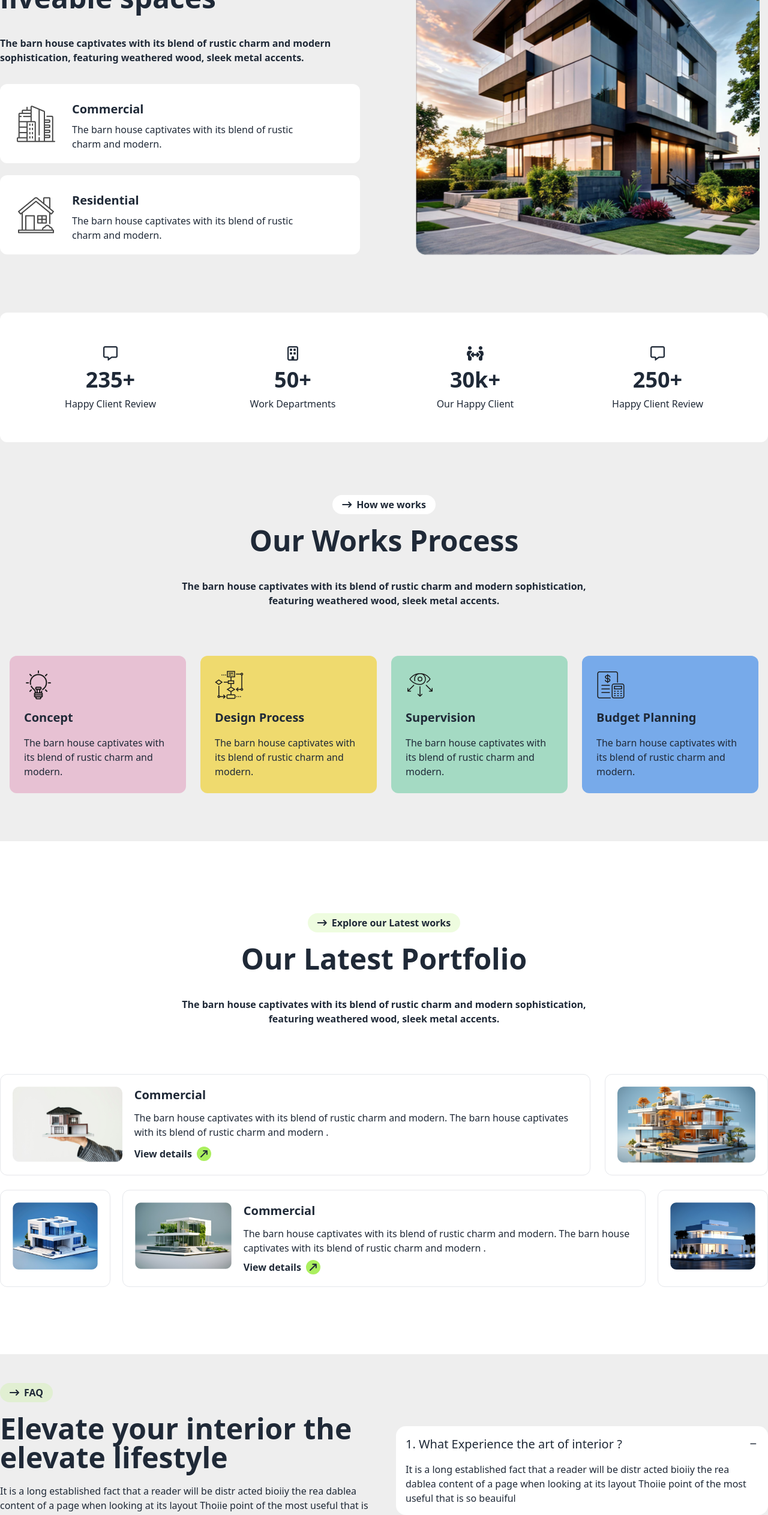
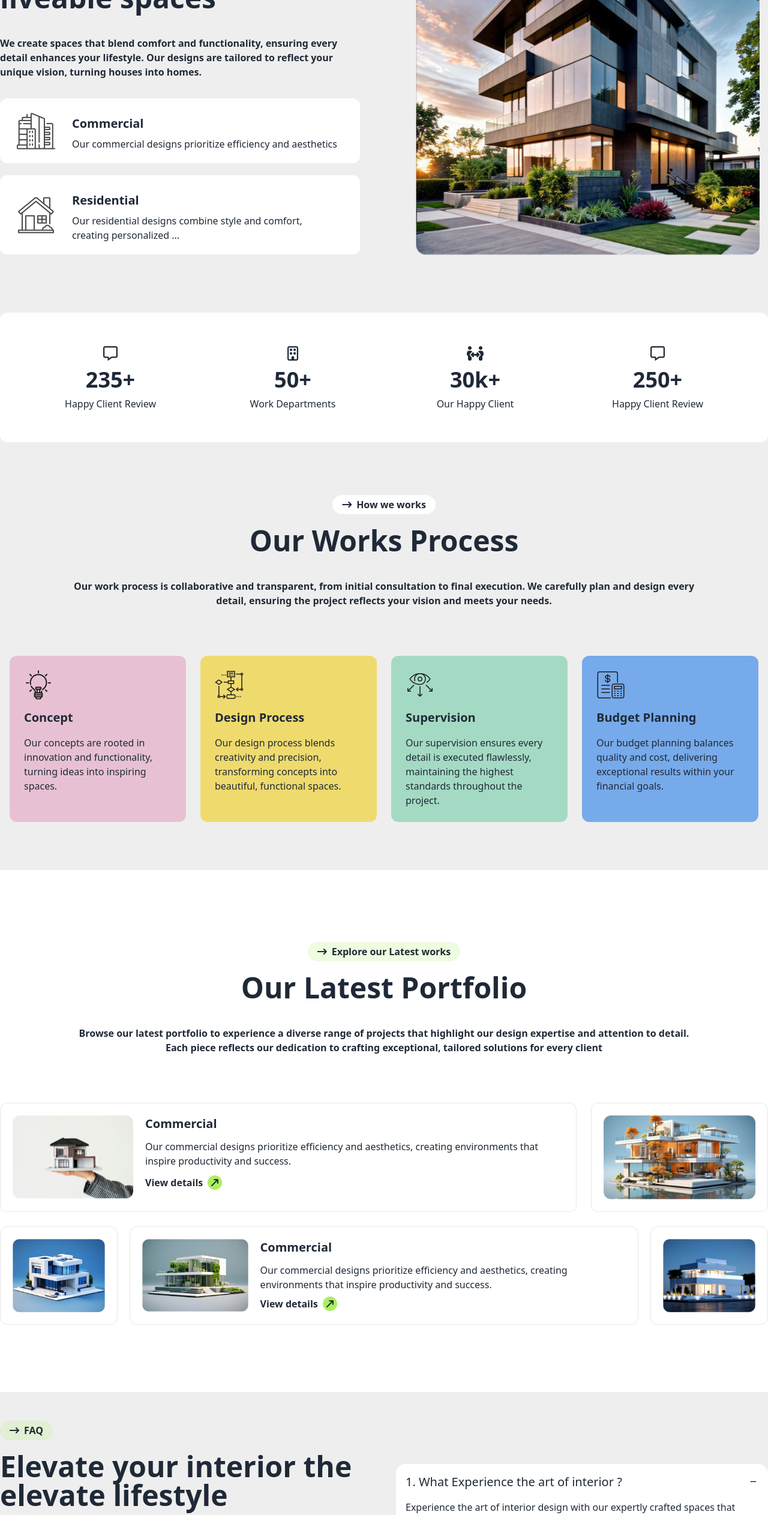
Before and after one commit to sm-sarwar/Assignment-03, a plain HTML site: page index.html in a window 1280 px wide. Shown: the part 1074-3599 px from the top of the page at 60% size. Drawn offline with nearby package versions, Linux system fonts and the light colour scheme.

Commit message:
Add unique section

```diff
--- a/index.html
+++ b/index.html
@@ -144,8 +144,7 @@
                         <a href=""><i class="fa-solid fa-arrow-right-long  mr-2"></i>About us</a>
                       </button>
                       <h1 class="text-5xl font-bold my-5 mb-10">We design thoughtful, liveable spaces</h1>
-                      <p class="font-semibold my-6 mb-8">The barn house captivates with its blend of rustic charm and
-                        modern sophistication, featuring weathered wood, sleek metal accents.
+                      <p class="font-semibold my-6 mb-8">We create spaces that blend comfort and functionality, ensuring every detail enhances your lifestyle. Our designs are tailored to reflect your unique vision, turning houses into homes.
                       </p>
                     </div>
 
@@ -157,7 +156,7 @@
                       </div>
                       <div>
                         <h3 class="font-bold text-xl my-2">Commercial</h3>
-                        <p class="textsl500 font-[500]">The barn house captivates with its blend of rustic <br>charm and modern.</p>
+                        <p class="textsl500 font-[500]">Our commercial designs prioritize efficiency and aesthetics</p>
                       </div>
                      </div>
                     <!-- card -->
@@ -167,7 +166,7 @@
                       </div>
                       <div>
                         <h3 class="font-bold text-xl my-2">Residential</h3>
-                        <p class="textsl500 font-[500]">The barn house captivates with its blend of rustic <br>charm and modern.</p>
+                        <p class="textsl500 font-[500]">Our residential designs combine style and comfort, <br>creating personalized ...</p>
                       </div>
                      </div>
 
@@ -213,7 +212,7 @@
                     <a href=""><i class="fa-solid fa-arrow-right-long  mr-2"></i>How we works</a>
                   </button>
                   <h1 class="text-5xl font-bold my-5 mb-10">Our Works Process</h1>
-                  <p class="font-semibold my-6 mb-8">The barn house captivates with its blend of rustic charm and modern sophistication, <br>featuring weathered wood, sleek metal accents.
+                  <p class="font-semibold my-6 mb-8">Our work process is collaborative and transparent, from initial consultation to final execution. We carefully plan and design every <br> detail, ensuring the project reflects your vision and meets your needs.
                   </p>
                 </div>
 
@@ -224,25 +223,25 @@
                   <div class="space-y-4 bg-[#E7C1D3] p-6 rounded-xl">
                     <img src="./assets/concept.png" alt="">
                     <h3 class="font-bold text-xl">Concept</h3>
-                    <p class="font-[500] ">The barn house captivates with its blend of rustic charm and modern.</p>
+                    <p class="font-[500] ">Our concepts are rooted in innovation and functionality, turning ideas into inspiring spaces.</p>
                   </div>
                   <!-- card  -->
                   <div class="space-y-4 bg-[#EFDA6E] p-6 rounded-xl">
                     <img src="./assets/flow-chart.png" alt="">
                     <h3 class="font-bold text-xl">Design Process</h3>
-                    <p class="font-[500] ">The barn house captivates with its blend of rustic charm and modern.</p>
+                    <p class="font-[500] ">Our design process blends creativity and precision, transforming concepts into beautiful, functional spaces.</p>
                   </div>
                   <!-- card  -->
                   <div class="space-y-4 bg-[#A4DAC3] p-6 rounded-xl">
                     <img src="./assets/vision.png" alt="">
                     <h3 class="font-bold text-xl">Supervision</h3>
-                    <p class="font-[500] ">The barn house captivates with its blend of rustic charm and modern.</p>
+                    <p class="font-[500] ">Our supervision ensures every detail is executed flawlessly, maintaining the highest standards throughout the project.</p>
                   </div>
                   <!-- card  -->
                   <div class="space-y-4 bg-[#77AAEA] p-6 rounded-xl">
                     <img src="./assets/budget-planning.png" alt="">
                     <h3 class="font-bold text-xl">Budget Planning</h3>
-                    <p class="font-[500] ">The barn house captivates with its blend of rustic charm and modern.</p>
+                    <p class="font-[500] ">Our budget planning balances quality and cost, delivering exceptional results within your financial goals.</p>
                   </div>
 
                  </div>
@@ -261,7 +260,7 @@
                 <a href=""><i class="fa-solid fa-arrow-right-long  mr-2"></i>Explore our Latest works</a>
               </button>
               <h1 class="text-5xl font-bold my-5 mb-10">Our Latest Portfolio</h1>
-              <p class="font-semibold my-6 mb-8">The barn house captivates with its blend of rustic charm and modern sophistication, <br>featuring weathered wood, sleek metal accents.
+              <p class="font-semibold my-6 mb-8">Browse our latest portfolio to experience a diverse range of projects that highlight our design expertise and attention to detail. <br>Each piece reflects our dedication to crafting exceptional, tailored solutions for every client
               </p>
             </div>
 
@@ -275,7 +274,7 @@
                 </div>
                 <div class="">
                   <h3 class="font-extrabold mb-3 mt-3 lg:mt-0 text-xl">Commercial</h3>
-                  <p class="mb-3">The barn house captivates with its blend of  rustic charm and modern.  The barn house captivates with its blend of rustic charm and modern .</p>
+                  <p class="mb-3">Our commercial designs prioritize efficiency and aesthetics, creating environments that inspire productivity and success. </p>
                   <a class="font-bold ">View details<a href=""><i class="fa-solid fa-arrow-right-long -rotate-45 bg-primary p-1 rounded-full ml-2"></i></a></a>
                 </div>
               </div>
@@ -299,7 +298,7 @@
                   </div>
                   <div class="">
                     <h3 class="font-bold mb-3 mt-3 lg:mt-0 text-xl">Commercial</h3>
-                    <p class="mb-2">The barn house captivates with its blend of  rustic charm and modern.  The barn house captivates with its blend of rustic charm and modern .</p>
+                    <p class="mb-2">Our commercial designs prioritize efficiency and aesthetics, creating environments that inspire productivity and success. </p>
                     <a class="font-bold ">View details<a href=""><i class="fa-solid fa-arrow-right-long -rotate-45 bg-primary p-1 rounded-full ml-2"></i></a></a>
                   </div>
                 </div>
@@ -334,7 +333,7 @@
                       <div class="p-5 rounded-lg bg-white shadow-xl">
                         <p class="font-bold mb-2"> <span class="text-2xl font-bold">2k+</span>
                           Project Completed</p>
-                          <p class="">The barn house captivates with its <br> blend of rustic  charm and modern. <br>The barn house captivates with its <br> blend of rustic charm and modern .
+                          <p class="">With over 2,000 projects completed,<br> we bring extensive experience and proven  success to every new venture
                           </p>
                       </div>
                     </div>
@@ -345,31 +344,49 @@
                       <input type="radio" name="my-accordion-3" checked="checked" />
                       <div class="collapse-title text-xl font-medium">1. What Experience the art of interior ?</div>
                       <div class="collapse-content">
-                        <p>It is a long established fact that a reader will be distr acted bioiiy the rea dablea content of a page when looking at its layout Thoiie point of the most useful that is so beauiful</p>
+                        <p>Experience the art of interior design with our expertly crafted spaces that merge aesthetics with functionality. Discover how our creative vision transforms your environment into a stunning masterpiece</p>
                       </div>
                     </div>
                     <div class="collapse collapse-plus bg-white">
                       <input type="radio" name="my-accordion-3" />
                       <div class="collapse-title text-xl font-medium">2. What Let your interior tell your story?</div>
                       <div class="collapse-content">
-                        <p>It is a long established fact that a reader will be distr acted bioiiy the rea dablea content of a page when looking at its layout Thoiie point of the most useful that is so beauiful</p>
+                        <p>Let your interior tell your story through thoughtfully designed spaces that reflect your personality and values. Our designs create a narrative that resonates with your unique style and life experiences</p>
                       </div>
                     </div>
                     <div class="collapse collapse-plus bg-white">
                       <input type="radio" name="my-accordion-3" />
                       <div class="collapse-title text-xl font-medium">3. What Experience the art of interior?</div>
                       <div class="collapse-content">
-                        <p>It is a long established fact that a reader will be distr acted bioiiy the rea dablea content of a page when looking at its layout Thoiie point of the most useful that is so beauiful</p>
+                        <p>Experience the art of interior design where every detail is meticulously crafted to create a harmonious and inspiring space. Our approach blends creativity and functionality to bring your vision to life</p>
                       </div>
                     </div>
                   </div>
               </div>
 
-             <!-- Newsletter section   -->
-              <div>
+          </section>
+          <!-- Newsletter section   -->
+           <section class="bg-slate-800 text-center md:text-left ">
+              <div class="max-w-screen-xl mx-auto py-20  px-5 md:px-0 md:flex gap-48 justify-center ">
+                <div class="text-white text-9xl">
+                  <a href=""><i class="fa-solid fa-envelope-open-text"></i></a>
+                </div>
 
+                <div class="">
+                   <h1 class="text-4xl md:text-5xl font-bold mb-5 text-white">Subscribe to Our Newsletter</h1>
+
+                   <p class=" mb-5 text-slate-300">Subscribe to our newsletter for the latest design trends, project updates, and exclusive insights. Stay informed and inspired as we <br>bring you the best in interior design straight to your inbox.
+                   </p>
+
+                   <div class="">
+                    <input type="email" placeholder="Email" class="input w-full md:w-2/3" />
+                    <button class="bg-white py-3 rounded-xl px-2 mt-5 md:mt-0 font-bold ">
+                      <a href="">Subscribe Now<i class="fa-solid fa-arrow-right-long -rotate-45 bg-primary rounded-full p-1 ml-2"></i></a>
+                  </button>
+                   </div>
+                </div>
               </div>
-          </section>
+           </section>
 
           <!-- lets discuss section  -->
            <section class="bg-heroBg bg-no-repeat bg-cover ">
@@ -380,7 +397,7 @@
                 <a href=""><i class="fa-solid fa-arrow-right-long  mr-2"></i>Let’s Connect</a>
               </button>
               <h1 class="text-5xl font-bold my-5 mb-10">Let’s Discuss Next Project</h1>
-              <p class="font-semibold my-6 mb-5">The barn house captivates with its blend of rustic charm and modern sophistication, <br>featuring weathered wood, sleek metal accents.
+              <p class="font-semibold my-6 mb-5">Ready to start your next project? Let’s discuss your vision and goals to create a <br>tailored design that exceeds your expectations. Contact us today to begin the journey together
               </p>
             </div>
 
@@ -415,7 +432,7 @@
           <a href=""><i class="fa-solid fa-arrow-right-long -rotate-45 bg-primary p-1 rounded-full text-black"></i></a>
           <a class="font-extrabold text-3xl" href="">Rinterio</a>
         </div>
-        <p class="text-stone-500">The barn house captivates with its blend of rustic charm and modern  sophistication, featuring <br> weathered wood, sleek metal accents.
+        <p class="text-stone-500">Thank you for visiting our site. Connect with us through the footer links for updates, contact <br>information, and to explore more of what we offer.
         </p>
       </nav>
       <nav class="grid grid-cols-1 md:grid-cols-5 md:gap-20 gap-10 text-stone-300">
```
